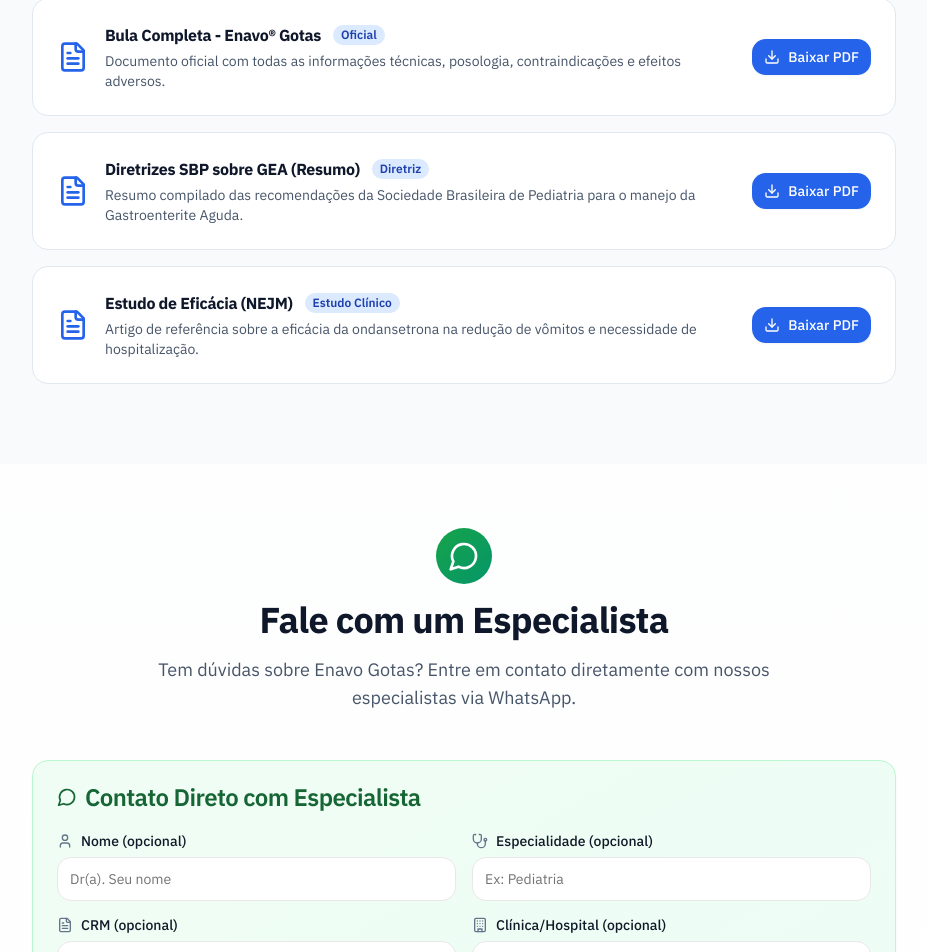
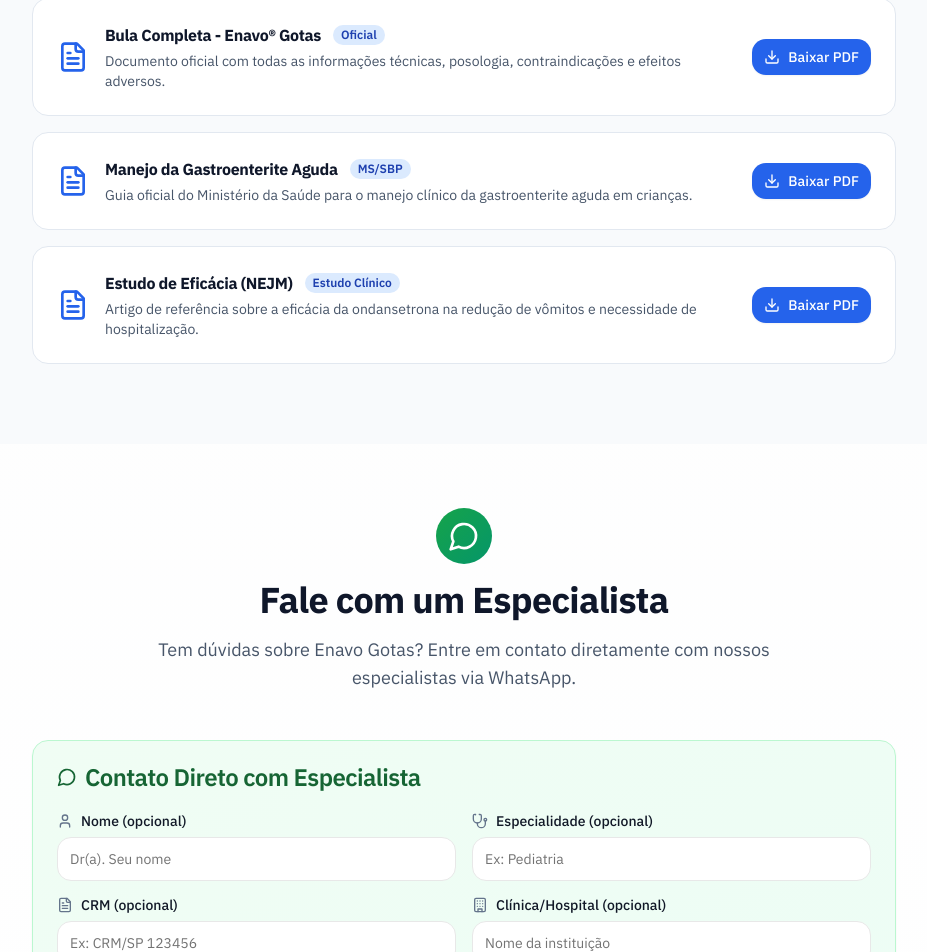
Before and after one commit to leonardogusso/enavo-gotas, a React (Vite) app: page / in a window 1280 px wide. Shown: the part 4491-5443 px from the top of the page, without its empty margins (176-1103 px from the left). Built offline with nearby package versions, Linux system fonts and the light colour scheme.

Commit message:
Update CallToAction.tsx

```diff
--- a/src/components/sections/CallToAction.tsx
+++ b/src/components/sections/CallToAction.tsx
@@ -13,13 +13,13 @@ const materials = [
     tag: "Oficial",
     fileType: "PDF"
   },
-  {
-    title: "Diretrizes SBP sobre GEA (Resumo)",
-    description: "Resumo compilado das recomendações da Sociedade Brasileira de Pediatria para o manejo da Gastroenterite Aguda.",
-    file: "/manejo-gastroenterite-aguda.pdf", // CORRIGIDO: era "//manejo da Gastroenterite Aguda.pdf"
-    tag: "Diretriz",
-    fileType: "PDF"
-  },
+{
+  title: "Manejo da Gastroenterite Aguda",
+  description: "Guia oficial do Ministério da Saúde para o manejo clínico da gastroenterite aguda em crianças.",
+  file: "/manejo-gastroenterite-aguda.pdf",
+  tag: "MS/SBP",
+  fileType: "PDF"
+},
   {
     title: "Estudo de Eficácia (NEJM)",
     description: "Artigo de referência sobre a eficácia da ondansetrona na redução de vômitos e necessidade de hospitalização.",
```
